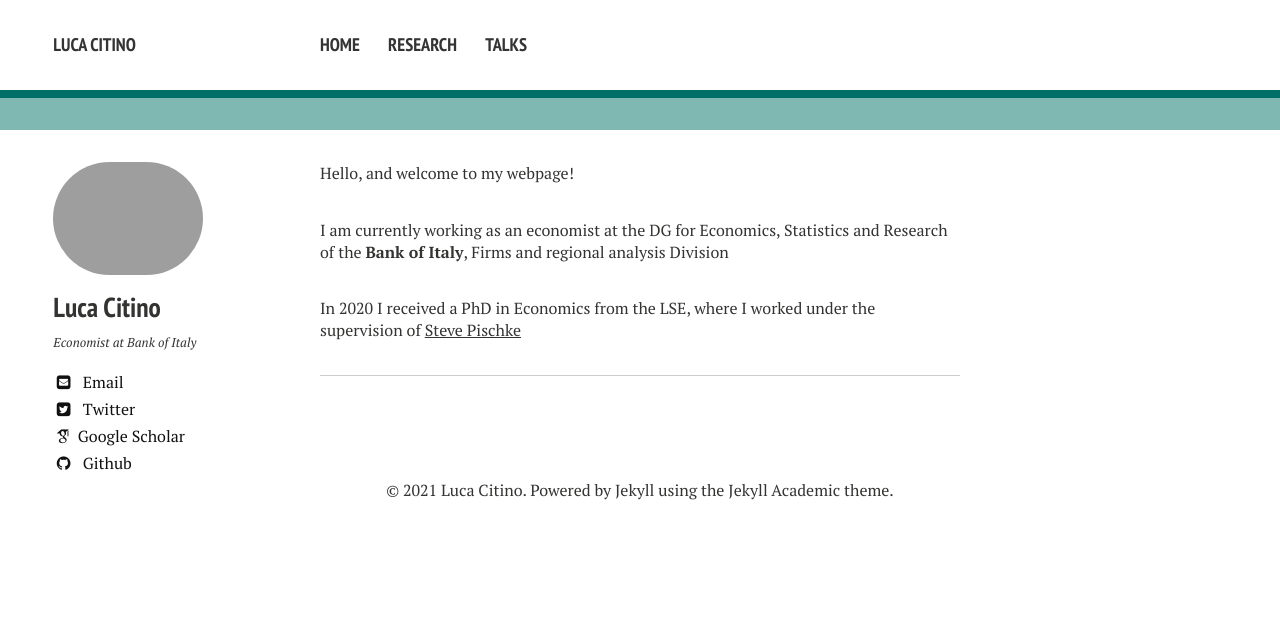
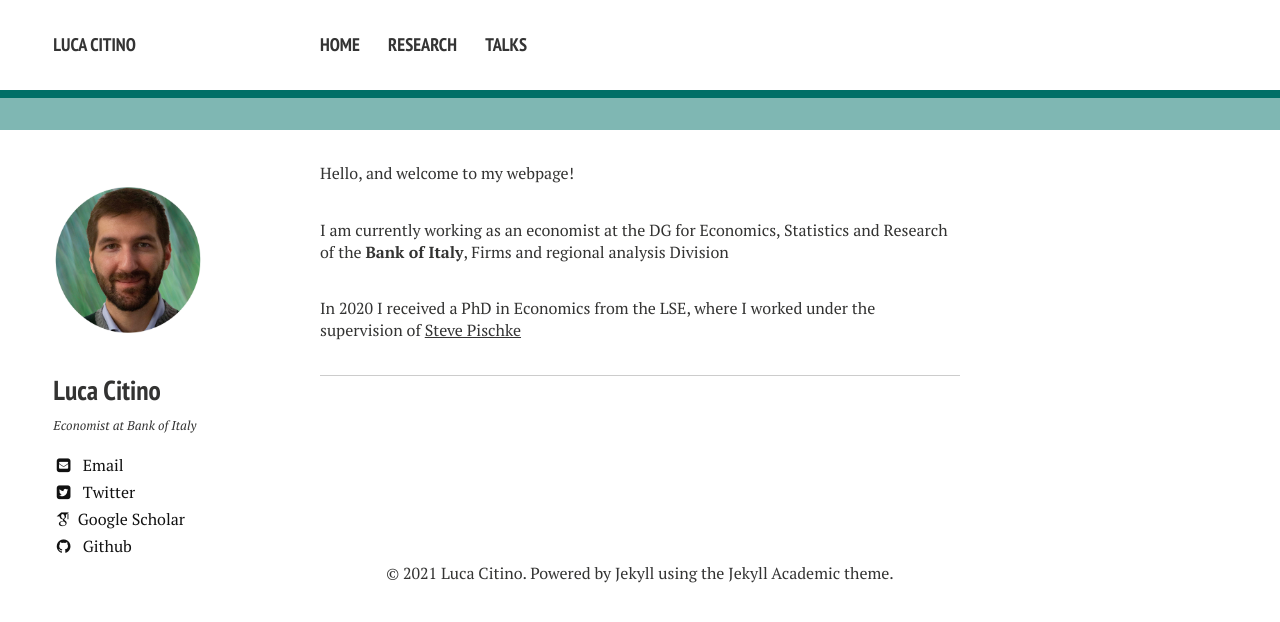
Before and after one commit to luca-citino/luca-citino.github.io, a Jekyll site: the page built from index.md, in a window 1280 px wide. Shown: the top 622 px of the page. Built offline with Jekyll 4.4.1, drawn with Linux system fonts in a browser that asks for light colours; nearby versions of some CDN libraries; some web fonts are replaced.

Commit message:
Update _config.yml

```diff
--- a/_config.yml
+++ b/_config.yml
@@ -7,7 +7,7 @@ logo: # filename of a logo image that has been placed into your images directory
 # Enter the following platform usernames if you would like for them to appear on your site.
 owner:
   name: Luca Citino
-  avatar: cerchio.jpg
+  avatar: foto2.jpg
   bio: "Economist at Bank of Italy"
   email: citinoluca@gmail.com
   # Do not include the @ symbol in your Twitter username
```
